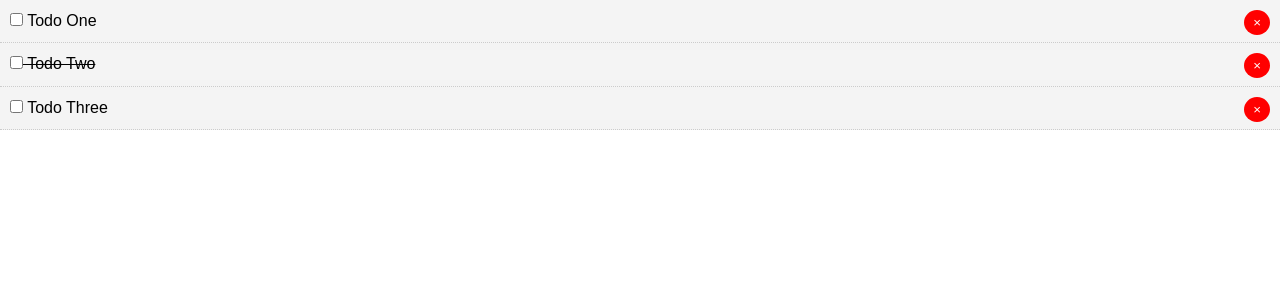
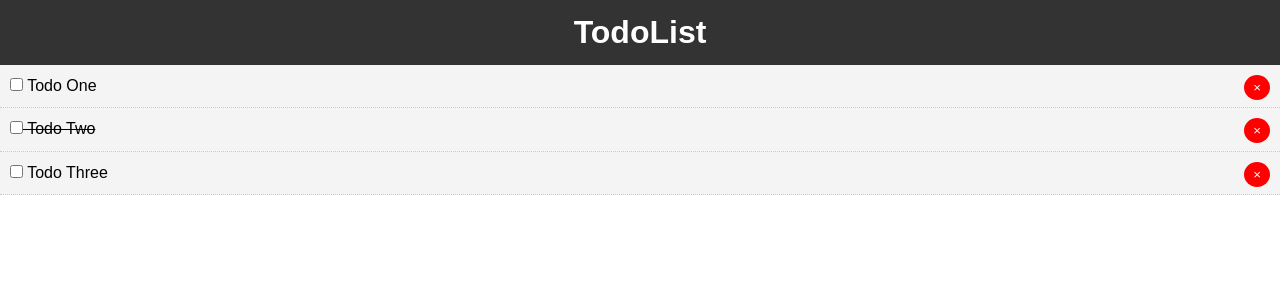
Before and after one commit to arifayanidowu/vuetodo, a Vue app: page / in a window 1280 px wide. Shown: the top 300 px of the page. Built offline with nearby package versions, Linux system fonts and the light colour scheme.

Commit message:
Header component created

```diff
--- a/src/App.vue
+++ b/src/App.vue
@@ -1,15 +1,18 @@
 <template>
   <div id="app">
+    <Header/>
     <Todos :todos="todos" @del-todo="deleteTodo"/>
   </div>
 </template>
 
 <script>
-import Todos from "./components/Todos.vue";
+import Todos from "@/components/Todos.vue";
+import Header from "@/components/layout/Header";
 export default {
   name: "app",
   components: {
-    Todos
+    Todos,
+    Header
   },
   data() {
     return {
--- /dev/null
+++ b/src/components/layout/Header.vue
@@ -0,0 +1,29 @@
+<template>
+  <header class="header">
+    <h1>{{ title }}</h1>
+  </header>
+</template>
+
+<script>
+export default {
+  name: "Header",
+  data() {
+    return {
+      title: "TodoList"
+    };
+  }
+};
+</script>
+
+<style scoped>
+.header {
+  background: #333;
+  color: #fff;
+  text-align: center;
+  padding: 10px;
+}
+.header a {
+  color: #fff;
+  padding-right: 5px;
+}
+</style>
```
Also changed, not shown: src/components/AddTodo.vue (added).
